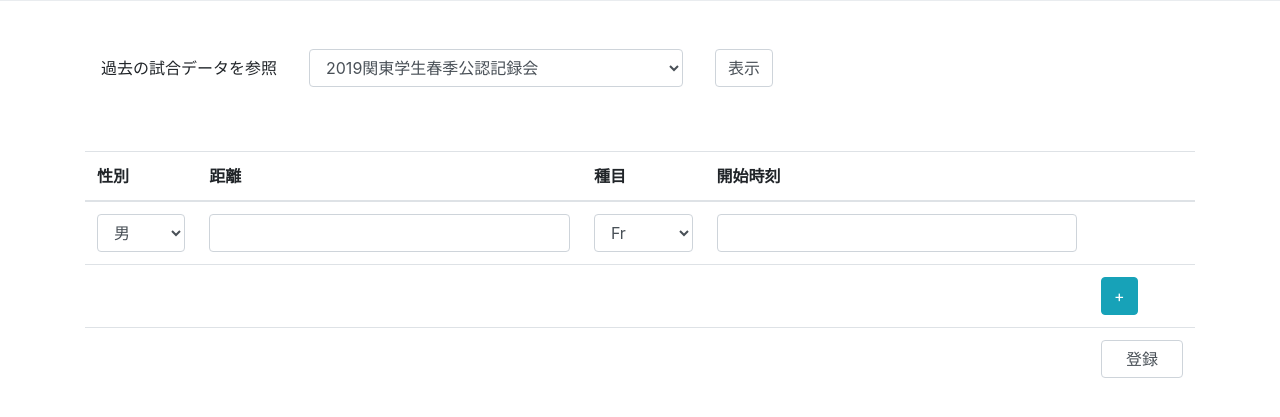
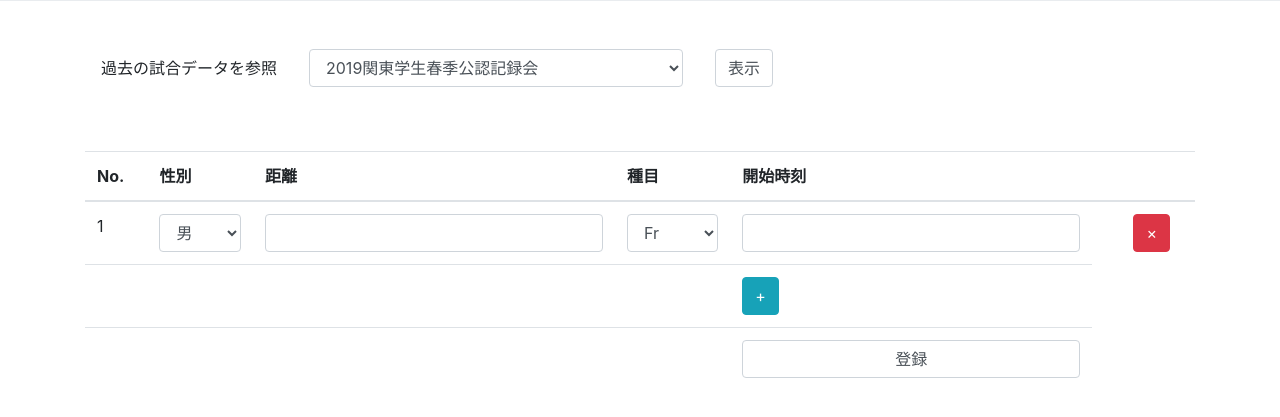
Before and after one commit to Pretender324/kappashift, a Django app: page /shift/timetable/12 in a window 1280 px wide. Shown: the part 352-769 px from the top of the page. Run offline with Django 3.2, Linux system fonts and the light colour scheme; data comes from the database, SQL or seed files in the repository; both versions use the stored data as it was after the commit; some libraries are stand-ins or nearby versions.

Commit message:
タイムテーブル　削除機能追加

```diff
--- a/shiftmakeapp/models.py
+++ b/shiftmakeapp/models.py
@@ -38,9 +38,9 @@
     event = models.ForeignKey('EventModel', on_delete=models.CASCADE)
     start_time = models.TimeField(auto_now=False, auto_now_add=False)
     video = models.ForeignKey(
-        MemberModel, on_delete=models.CASCADE, related_name='video_shift', null=True)
+        MemberModel, on_delete=models.CASCADE, related_name='video_shift', null=True, blank=True)
     timekeep = models.ForeignKey(
-        MemberModel, on_delete=models.CASCADE, related_name='timekeep_shift', null=True)
+        MemberModel, on_delete=models.CASCADE, related_name='timekeep_shift', null=True, blank=True)
 
     def __str__(self):
         return str(self.competition) + str(self.event)
--- a/templates/timetable.html
+++ b/templates/timetable.html
@@ -31,10 +31,12 @@
         <table class="table mt-5" id="table">
             <thead>
                 <tr>
+                    <th>No.</th>
                     <th>性別</th>
                     <th>距離</th>
                     <th>種目</th>
                     <th>開始時刻</th>
+                    <th></th>
                     <th></th>
                 </tr>
             </thead>
@@ -42,7 +44,8 @@
             {% if object_list %}
                 {% for item in object_list %}
 
-                    <tr class="field">
+                    <tr class="field field-{{forloop.counter}}">
+                        <td>{{forloop.counter}}</td>
                         <td>
                             <select name="sex" id="id_sex" class="form-control">
                             {% for p,q in formset.form.fields.sex.choices %}
@@ -71,15 +74,28 @@
                         <td>
                             <input type="text" name="start_time" value="{{item.start_time|date:"h:i"}}" class="form-control" required id="id_start_time">
                         </td>
+                        <td></td>
+                        <td>
+                            <div class="form-delete" id="form_delete">
+                                <span class="delete btn btn-danger" title="Delete" data-count="{{forloop.counter}}">×</span>
+                            </div>
+                        </td>
                     </tr>
                 {% endfor %}
             {% endif %}
-            <tr class="form-empty field">
+            <tr class="form-empty field field-{{object_list|length|add:"1"}}">
+                <td>{{object_list|length|add:"1"}}</td>
                 {% for field in formset.form %}
                     <td>
                         {{field|add_class:"form-control"}}
                     </td>
                 {% endfor %}
+                <td></td>
+                <td>
+                    <div class="form-delete" id="form_delete">
+                        <span class="delete btn btn-danger" title="Delete" data-count="{{object_list|length|add:"1"}}">×</span>
+                    </div>
+                </td>
             </tr>
             <tr>
                 <td></td>
@@ -115,10 +131,14 @@
 <script>
     $(function () {
         $(document).on('click', 'span.add', function () {
-            console.log("test");
             frm_emp = $(".form-empty").last();
             frm_nxt = frm_emp.clone();
             frm_nxt.insertAfter(frm_emp);
+        })
+
+        $(document).on('click', 'span.delete', function () {
+            cnt = $(this).data("count");
+            $('.field-' + cnt).remove();
         })
 
         $('#form').submit(function() {  // フォームを送信する直前
```
Also changed, not shown: db.sqlite3, shiftmakeapp/migrations/0008_auto_20201215_0426.py (added).
